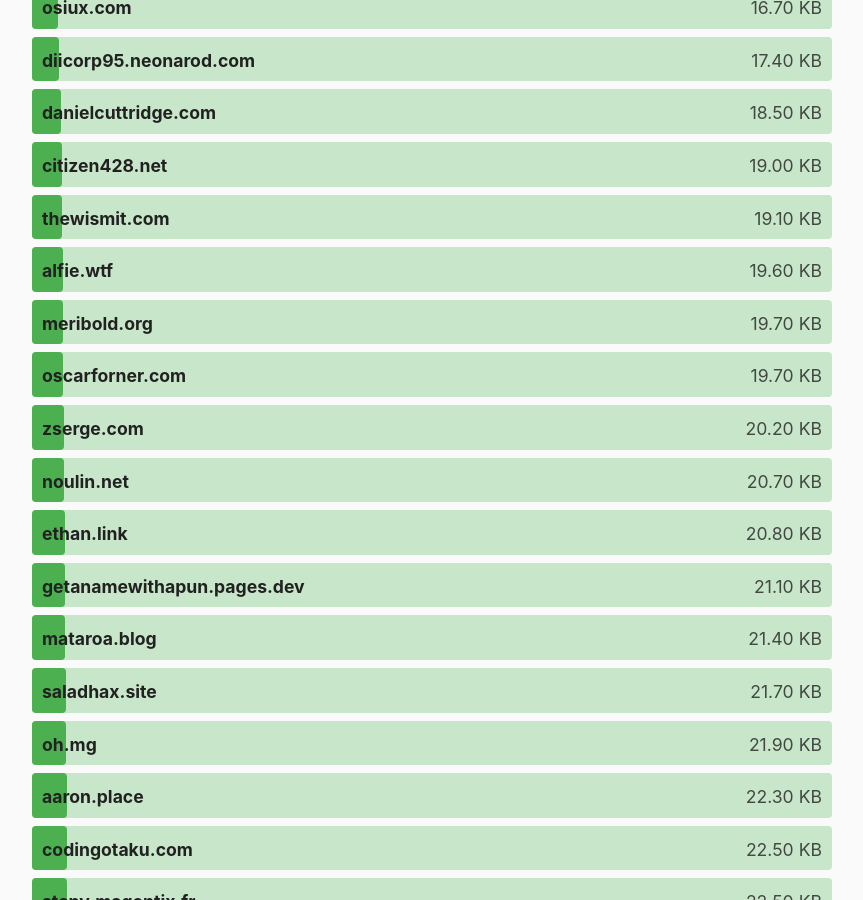
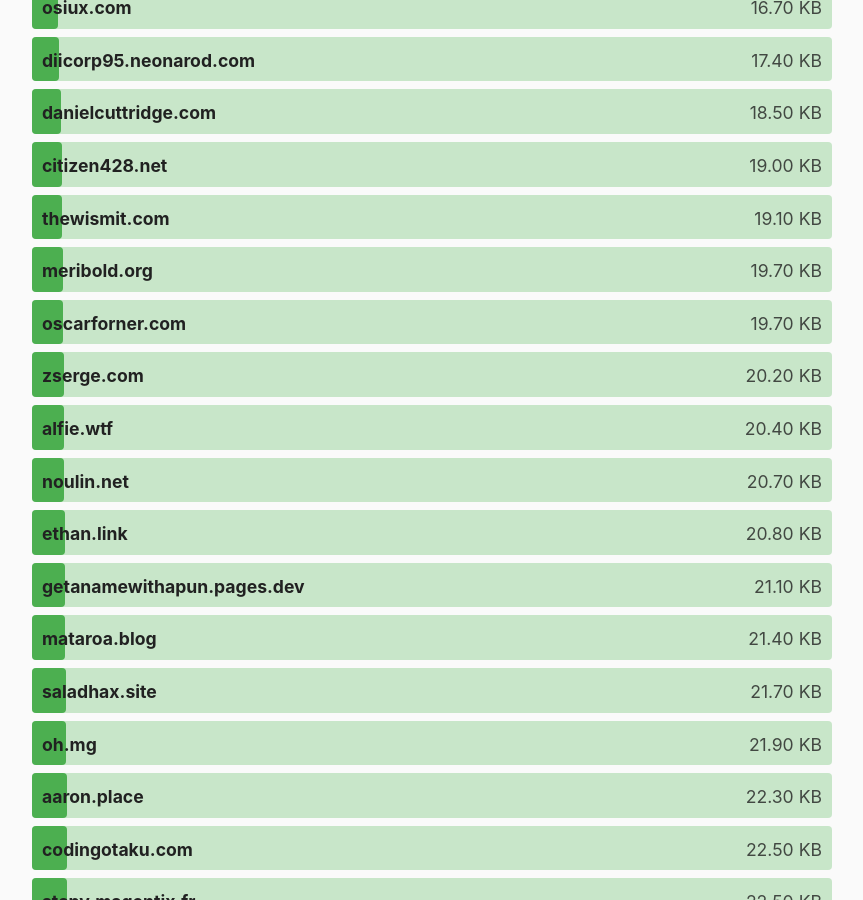
Before and after one commit to kevquirk/512kb.club, a Jekyll site: the page built from index.md, in a window 1280 px wide and 900 px high, scrolled down 6164 px. Shown: the whole window, without its empty margins (208-1071 px from the left). Built offline with Jekyll 4.4.1, drawn with Linux system fonts in a browser that asks for light colours.

Commit message:
Update size
Bah! I read the wrong value. Updating to the uncompressed size.

```diff
--- a/_data/sites.yml
+++ b/_data/sites.yml
@@ -65,7 +65,7 @@
 
 - domain: alfie.wtf
   url: http://www.alfie.wtf
-  size: 19.6
+  size: 20.4
   last_checked: 2022-01-29
 
 - domain: allaboutberlin.com
```
